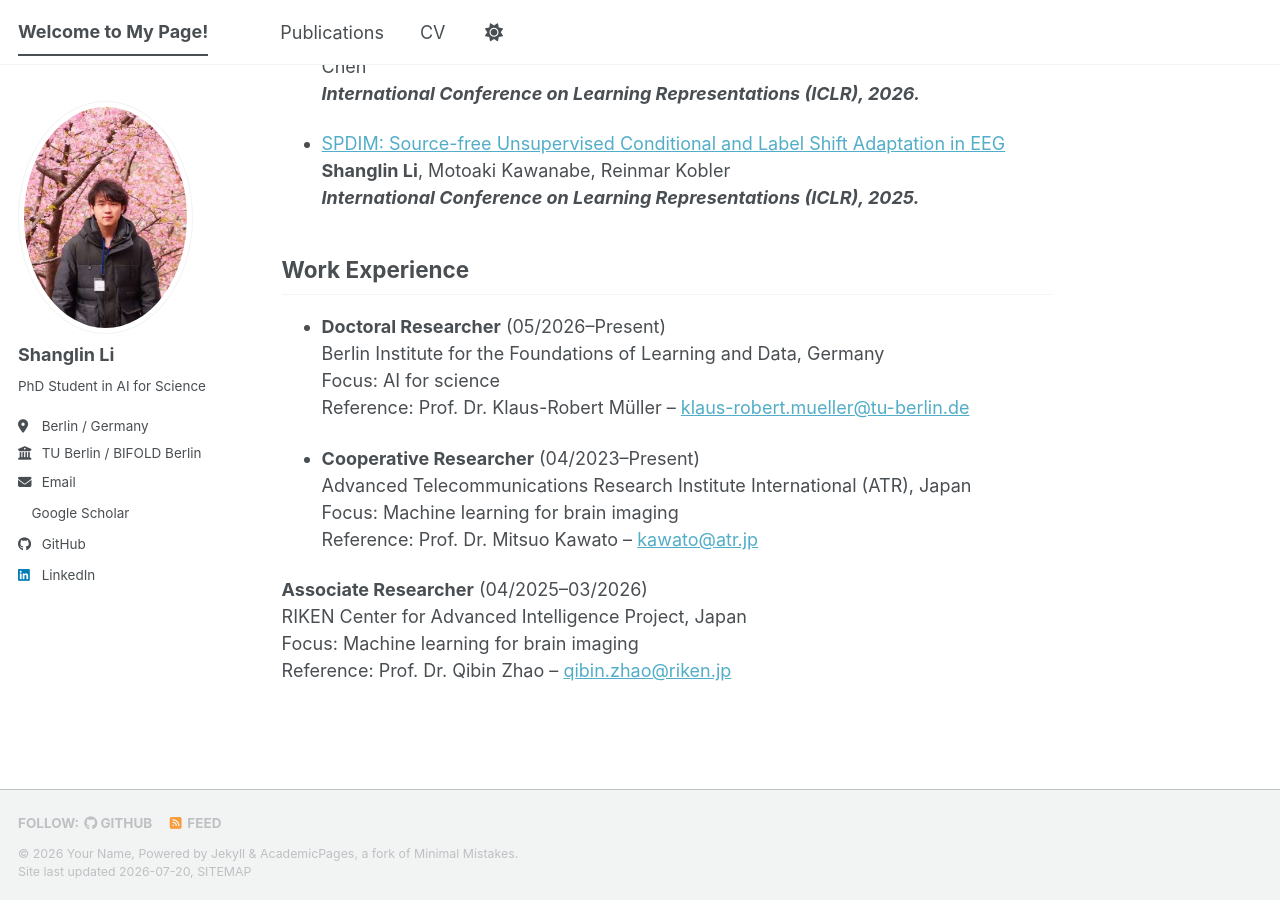
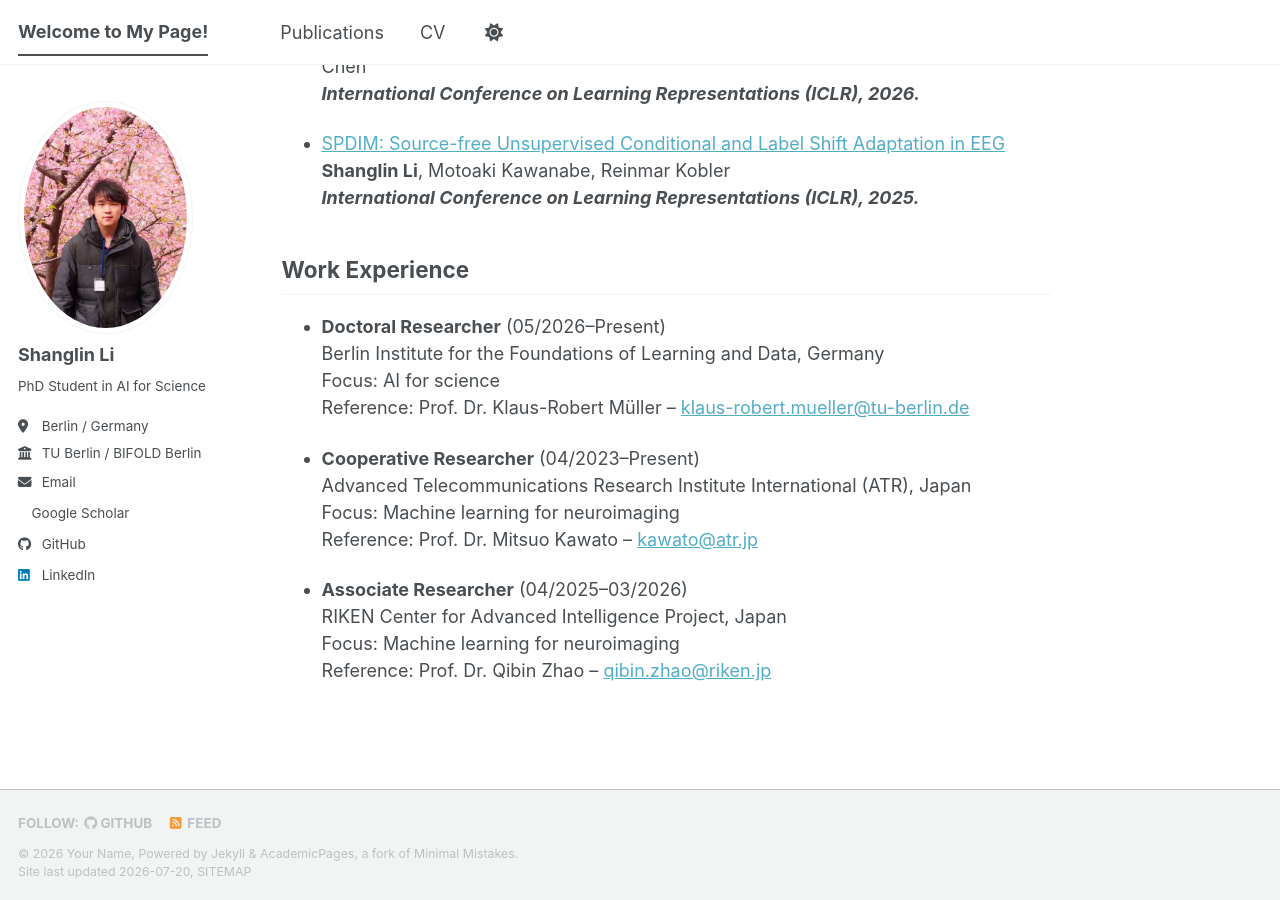
Before and after one commit to fightlesliefigt/fightlesliefigt.github.io, a Jekyll site: the page built from _pages/about.md, in a window 1280 px wide and 900 px high, scrolled down 567 px. Built offline with Jekyll 4.4.1, drawn with Linux system fonts in a browser that asks for light colours; a style sheet for code colours, icons or effects is not loaded.

Commit message:
Update about.md

```diff
--- a/_pages/about.md
+++ b/_pages/about.md
@@ -56,16 +56,18 @@ Runhe Zhou, <b>Shanglin Li</b>, Guanxiang Huang, Xinliang Zhou, Qibin Zhao, Moto
 <li><p>
   <b>Cooperative Researcher</b> (04/2023–Present)<br>
   Advanced Telecommunications Research Institute International (ATR), Japan<br>
-  Focus: Machine learning for brain imaging<br>
+  Focus: Machine learning for neuroimaging<br>
   Reference: Prof. Dr. Mitsuo Kawato –
   <a href="mailto:kawato@atr.jp">kawato@atr.jp</a>
 </p></li>
 </ul>
 
-<p>
+<ul>
+<li><p>
   <b>Associate Researcher</b> (04/2025–03/2026)<br>
   RIKEN Center for Advanced Intelligence Project, Japan<br>
-  Focus: Machine learning for brain imaging<br>
+  Focus: Machine learning for neuroimaging<br>
   Reference: Prof. Dr. Qibin Zhao –
   <a href="mailto:qibin.zhao@riken.jp">qibin.zhao@riken.jp</a>
-</p>
+</p></li>
+</ul>
```
